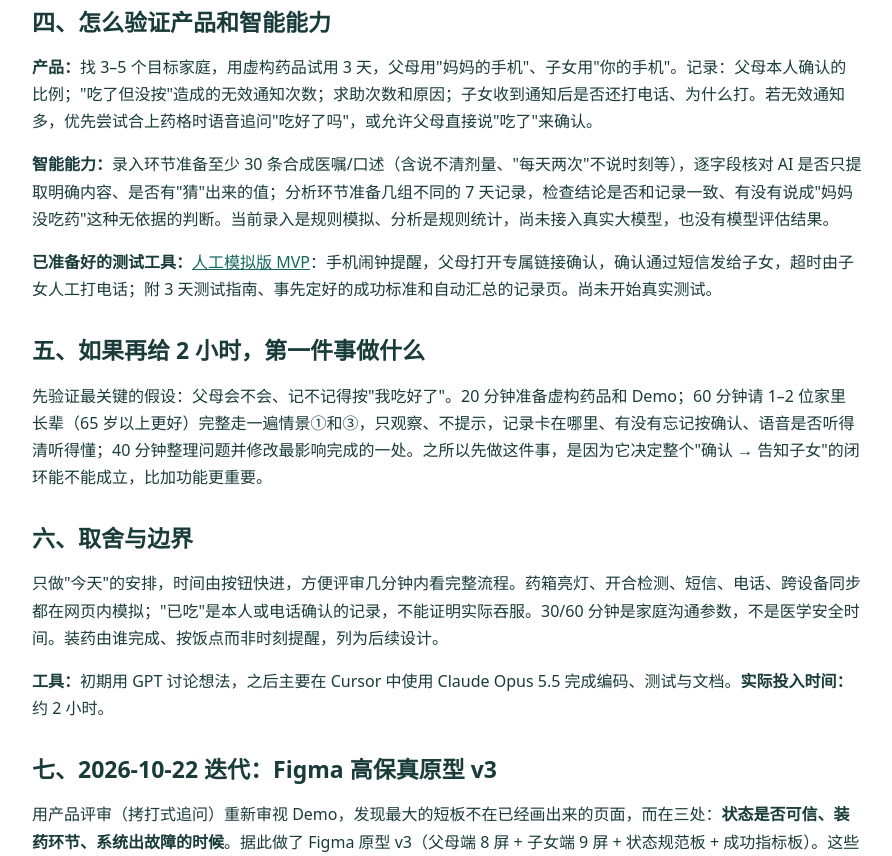
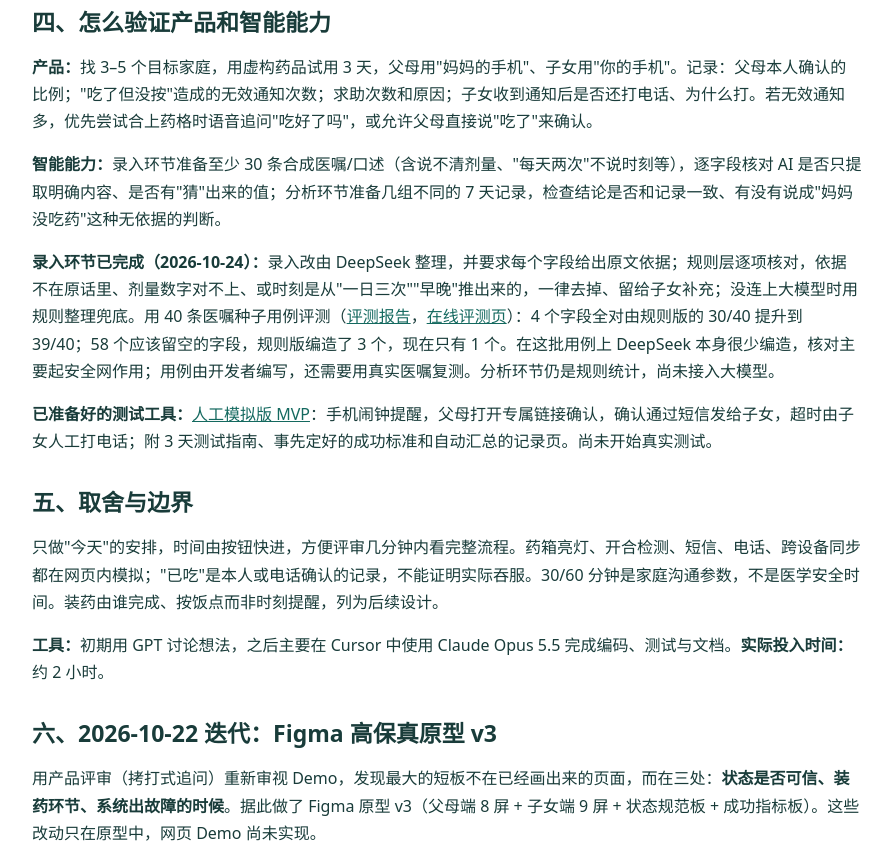
Before and after one commit to sihan3333/anxin-pillbox-demo, a website: page review.html in a window 1280 px wide. Shown: the part 1681-2537 px from the top of the page, without its empty margins (193-1085 px from the left). Drawn offline with Linux system fonts and the light colour scheme.

Commit message:
验证复盘：删去「如果再给 2 小时」一节；更新录入环节的现状
- 删除第五部分，后续章节重新编号，开头说明同步
- 第四部分不再写「录入是规则模拟、没有模型评估」，改为 DeepSeek + 规则核对的现状与 40 条医嘱评测结果，并链接评测报告

Co-Authored-By: Claude Opus 5.5 <noreply@anthropic.com>

```diff
--- a/review.html
+++ b/review.html
@@ -1,7 +1,7 @@
 <!doctype html><html lang="zh-CN"><head><meta charset="utf-8"><meta name="viewport" content="width=device-width,initial-scale=1"><title>B · 验证与复盘 · 安心药箱</title><link rel="stylesheet" href="style.css"></head><body class="document"><main>
 <a href="index.html">← 返回 Demo</a>
 <h1>安心药箱：验证与复盘</h1>
-<p>第一至六部分写于 2026-10-09，针对双手机 Demo；第七部分写于 2026-10-22，针对 Figma 高保真原型 v3。以下均使用虚构药品和示例记录。</p>
+<p>第一至五部分写于 2026-10-09，针对双手机 Demo；第六部分写于 2026-10-22，针对 Figma 高保真原型 v3。以下均使用虚构药品和示例记录。</p>
 
 <h2>一、已经验证了什么</h2>
 <h3>自动测试：15 项全部通过（tests/demo-check.js）</h3>
@@ -37,18 +37,16 @@
 
 <h2>四、怎么验证产品和智能能力</h2>
 <p><b>产品：</b>找 3–5 个目标家庭，用虚构药品试用 3 天，父母用"妈妈的手机"、子女用"你的手机"。记录：父母本人确认的比例；"吃了但没按"造成的无效通知次数；求助次数和原因；子女收到通知后是否还打电话、为什么打。若无效通知多，优先尝试合上药格时语音追问"吃好了吗"，或允许父母直接说"吃了"来确认。</p>
-<p><b>智能能力：</b>录入环节准备至少 30 条合成医嘱/口述（含说不清剂量、"每天两次"不说时刻等），逐字段核对 AI 是否只提取明确内容、是否有"猜"出来的值；分析环节准备几组不同的 7 天记录，检查结论是否和记录一致、有没有说成"妈妈没吃药"这种无依据的判断。当前录入是规则模拟、分析是规则统计，尚未接入真实大模型，也没有模型评估结果。</p>
+<p><b>智能能力：</b>录入环节准备至少 30 条合成医嘱/口述（含说不清剂量、"每天两次"不说时刻等），逐字段核对 AI 是否只提取明确内容、是否有"猜"出来的值；分析环节准备几组不同的 7 天记录，检查结论是否和记录一致、有没有说成"妈妈没吃药"这种无依据的判断。</p>
+<p><b>录入环节已完成（2026-10-24）：</b>录入改由 DeepSeek 整理，并要求每个字段给出原文依据；规则层逐项核对，依据不在原话里、剂量数字对不上、或时刻是从"一日三次""早晚"推出来的，一律去掉、留给子女补充；没连上大模型时用规则整理兜底。用 40 条医嘱种子用例评测（<a href="eval/REPORT.md">评测报告</a>，<a href="eval/">在线评测页</a>）：4 个字段全对由规则版的 30/40 提升到 39/40；58 个应该留空的字段，规则版编造了 3 个，现在只有 1 个。在这批用例上 DeepSeek 本身很少编造，核对主要起安全网作用；用例由开发者编写，还需要用真实医嘱复测。分析环节仍是规则统计，尚未接入大模型。</p>
 
 <p><b>已准备好的测试工具：</b><a href="mvp/">人工模拟版 MVP</a>：手机闹钟提醒，父母打开专属链接确认，确认通过短信发给子女，超时由子女人工打电话；附 3 天测试指南、事先定好的成功标准和自动汇总的记录页。尚未开始真实测试。</p>
 
-<h2>五、如果再给 2 小时，第一件事做什么</h2>
-<p>先验证最关键的假设：父母会不会、记不记得按"我吃好了"。20 分钟准备虚构药品和 Demo；60 分钟请 1–2 位家里长辈（65 岁以上更好）完整走一遍情景①和③，只观察、不提示，记录卡在哪里、有没有忘记按确认、语音是否听得清听得懂；40 分钟整理问题并修改最影响完成的一处。之所以先做这件事，是因为它决定整个"确认 → 告知子女"的闭环能不能成立，比加功能更重要。</p>
-
-<h2>六、取舍与边界</h2>
+<h2>五、取舍与边界</h2>
 <p>只做"今天"的安排，时间由按钮快进，方便评审几分钟内看完整流程。药箱亮灯、开合检测、短信、电话、跨设备同步都在网页内模拟；"已吃"是本人或电话确认的记录，不能证明实际吞服。30/60 分钟是家庭沟通参数，不是医学安全时间。装药由谁完成、按饭点而非时刻提醒，列为后续设计。</p>
 <p><b>工具：</b>初期用 GPT 讨论想法，之后主要在 Cursor 中使用 Claude Opus 5.5 完成编码、测试与文档。<b>实际投入时间：</b>约 2 小时。</p>
 
-<h2>七、2026-10-22 迭代：Figma 高保真原型 v3</h2>
+<h2>六、2026-10-22 迭代：Figma 高保真原型 v3</h2>
 <p>用产品评审（拷打式追问）重新审视 Demo，发现最大的短板不在已经画出来的页面，而在三处：<b>状态是否可信、装药环节、系统出故障的时候</b>。据此做了 Figma 原型 v3（父母端 8 屏 + 子女端 9 屏 + 状态规范板 + 成功指标板）。这些改动只在原型中，网页 Demo 尚未实现。</p>
 <h3>评审发现的问题和原型里的改法</h3>
 <table>
```
